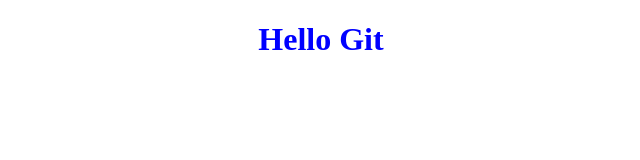
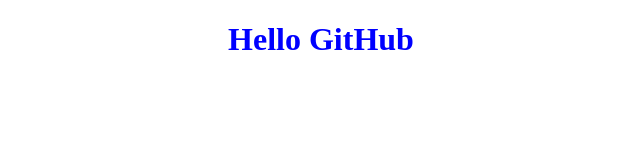
Before and after one commit to Shwetakotak/my-awesome-project, a plain HTML site: page index.html in a window 1280 px wide. Shown: the whole page, without its empty margins (319-959 px from the left). Drawn offline with Linux system fonts and the light colour scheme.

Commit message:
change in Title and h1

```diff
--- a/index.html
+++ b/index.html
@@ -4,7 +4,7 @@
     <meta charset="UTF-8" />
     <meta http-equiv="X-UA-Compatible" content="IE=edge" />
     <meta name="viewport" content="width=device-width, initial-scale=1.0" />
-    <title>My-Awesome_Project</title>
+    <title>My_Awesome_Project</title>
     <style>
       h1 {
         text-align: center;
@@ -13,6 +13,6 @@
     </style>
   </head>
   <body>
-    <h1>Hello Git</h1>
+    <h1>Hello GitHub</h1>
   </body>
 </html>
```
